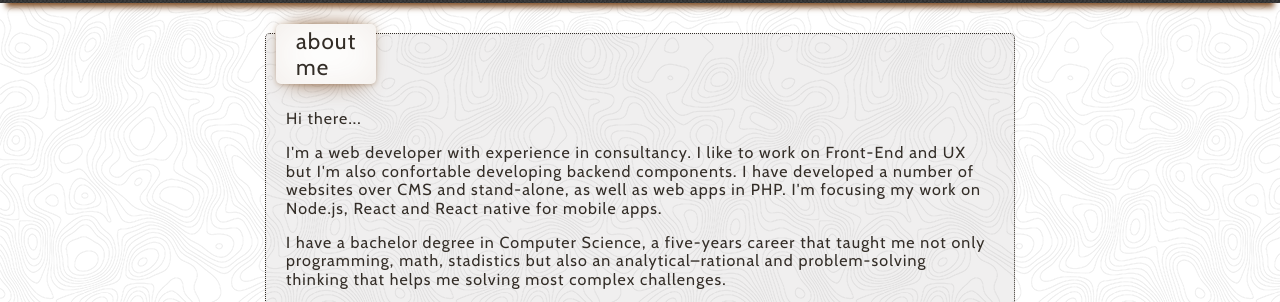
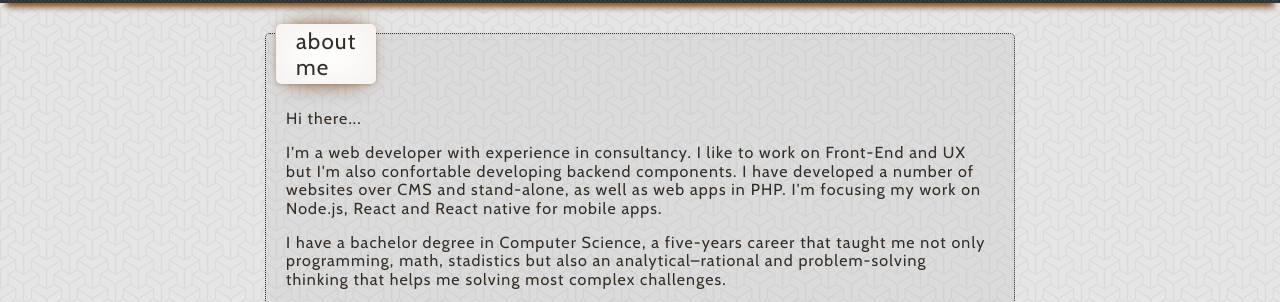
Before and after one commit to riccar/ricardocarballo.com, a website: page app/index.html in a window 1280 px wide. Shown: the part 107-409 px from the top of the page. Drawn offline with nearby package versions, Linux system fonts and the light colour scheme; files that its build step writes are made by us from their sources.

Commit message:
Testing more background patterns

```diff
--- a/app/assets/styles/base/_global.css
+++ b/app/assets/styles/base/_global.css
@@ -6,7 +6,8 @@ body {
   font-family: 'Cabin', sans-serif;
   color: $headerBgColour;
   background-attachment: fixed;
-  background-image: url("../../assets/images/topography.png");
+  background-image: url("../../assets/images/escheresque.png");
+
 }
 
 
--- a/app/temp/styles/styles.css
+++ b/app/temp/styles/styles.css
@@ -463,7 +463,8 @@ body {
   font-family: 'Cabin', sans-serif;
   color: #332d27;
   background-attachment: fixed;
-  background-image: url("../../assets/images/topography.png");
+  background-image: url("../../assets/images/escheresque.png");
+
 }
 
 a {
```
Also changed, not shown: app/assets/images/1-abstract-retro-geometric-pattern-atthamee-ni.jpg (added), app/assets/images/179161603.jpg (added), app/assets/images/21ea20b7ec774f373dce5d5ef32730c8.jpg (added), app/assets/images/3b233460b253c42c533be0442cc520f2.jpg (added), app/assets/images/4910.jpg (added), app/assets/images/4913.jpg (added), app/assets/images/Knitted-Grey.jpg (added), app/assets/images/aborigin.jpg (added), app/assets/images/abstract-retro-geometric-pattern-atthamee-ni.jpg (added), app/assets/images/abstract-vintage.jpg (added), app/assets/images/blog-05.jpg (added), app/assets/images/d-seamless-cube-.jpg (added), app/assets/images/d5298338e1d8a87ebf7be088f82633d3.jpg (added), app/assets/images/dots.jpg (added), 3 more files.
